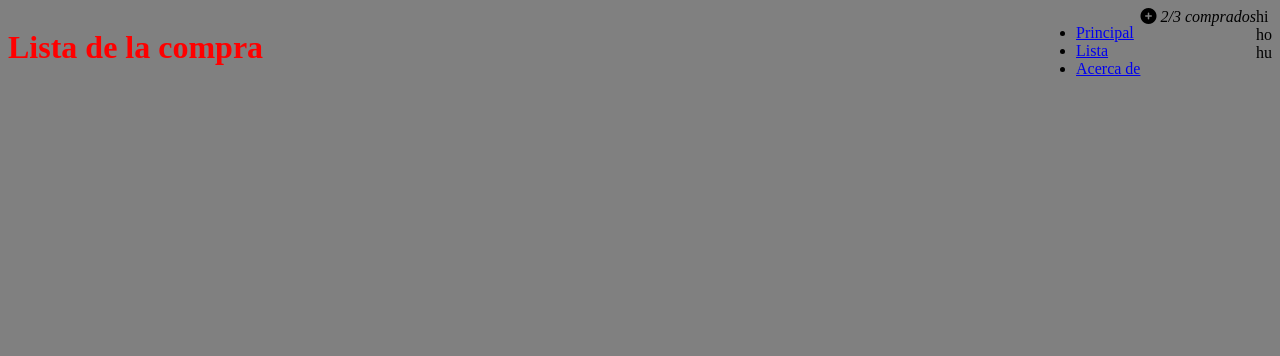
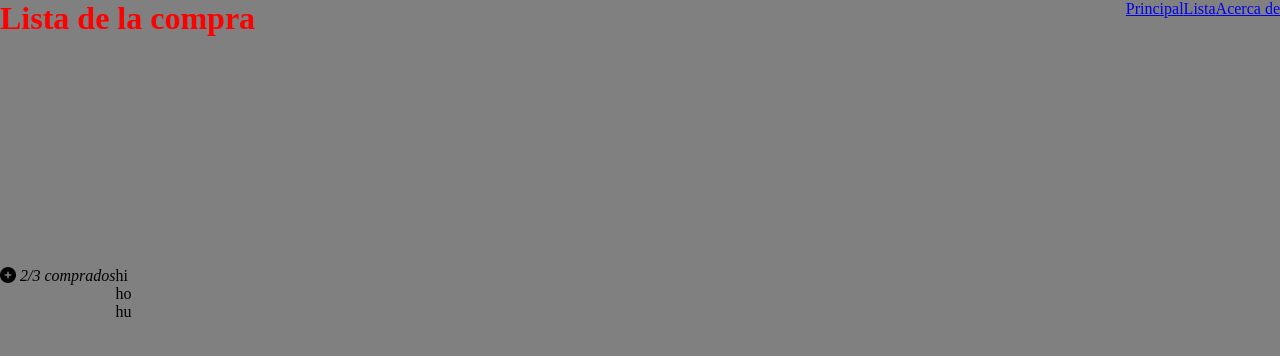
Before and after one commit to Vegm92/202301-w1ch3-victor-granda, a website built with Parcel: page src/index.html in a window 1280 px wide. Built offline with nearby package versions, Linux system fonts and the light colour scheme.

Commit message:
add changes to styling

```diff
--- a/src/css/styles.css
+++ b/src/css/styles.css
@@ -1,4 +1,13 @@
 @import url("/node_modules/@fortawesome/fontawesome-free/css/all.min.css");
+* {
+  margin: 0;
+}
+
+html,
+body {
+  height: 100%;
+  flex-direction: column;
+}
 
 body {
   display: flex;
@@ -11,14 +20,18 @@ header {
   justify-content: space-between;
 }
 
-nav {
-  display: flex;
+h1 {
+  color: red;
+  gap: 5px;
 }
 
-h1 {
-  color: red;
+ul {
+  list-style-type: none;
+  display: flex;
+  padding: 0;
 }
 
 main {
   display: flex;
+  flex: 2;
 }
```
